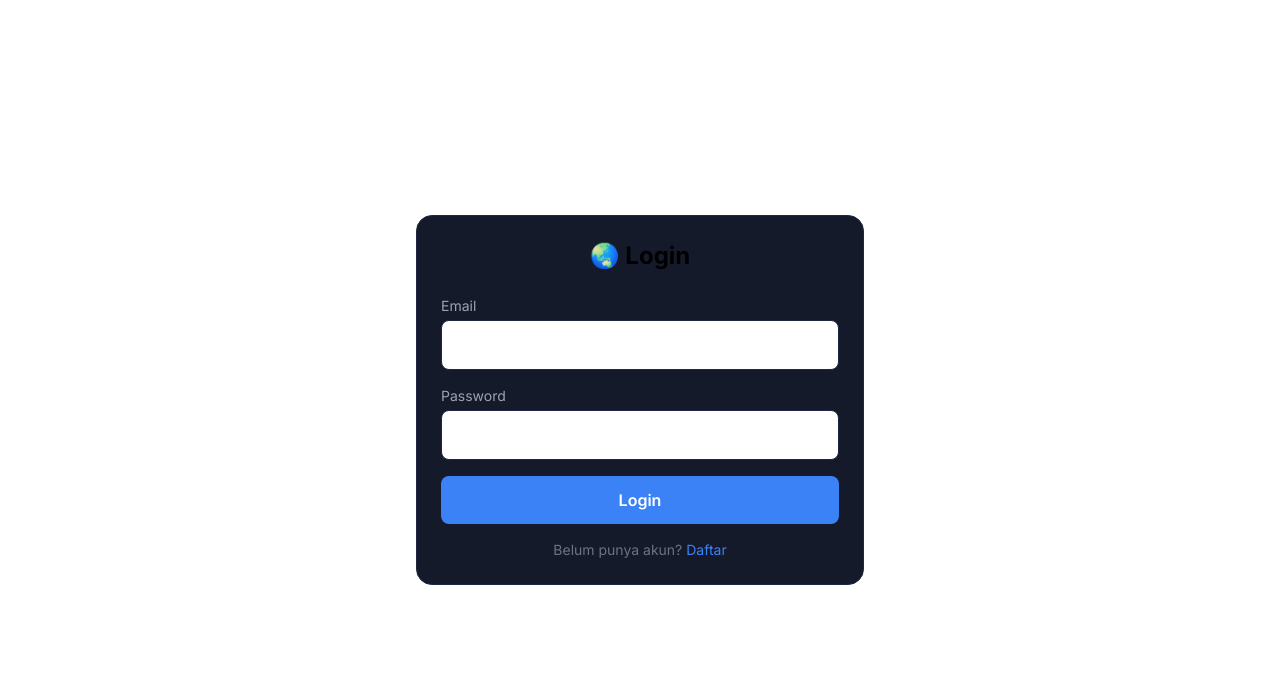
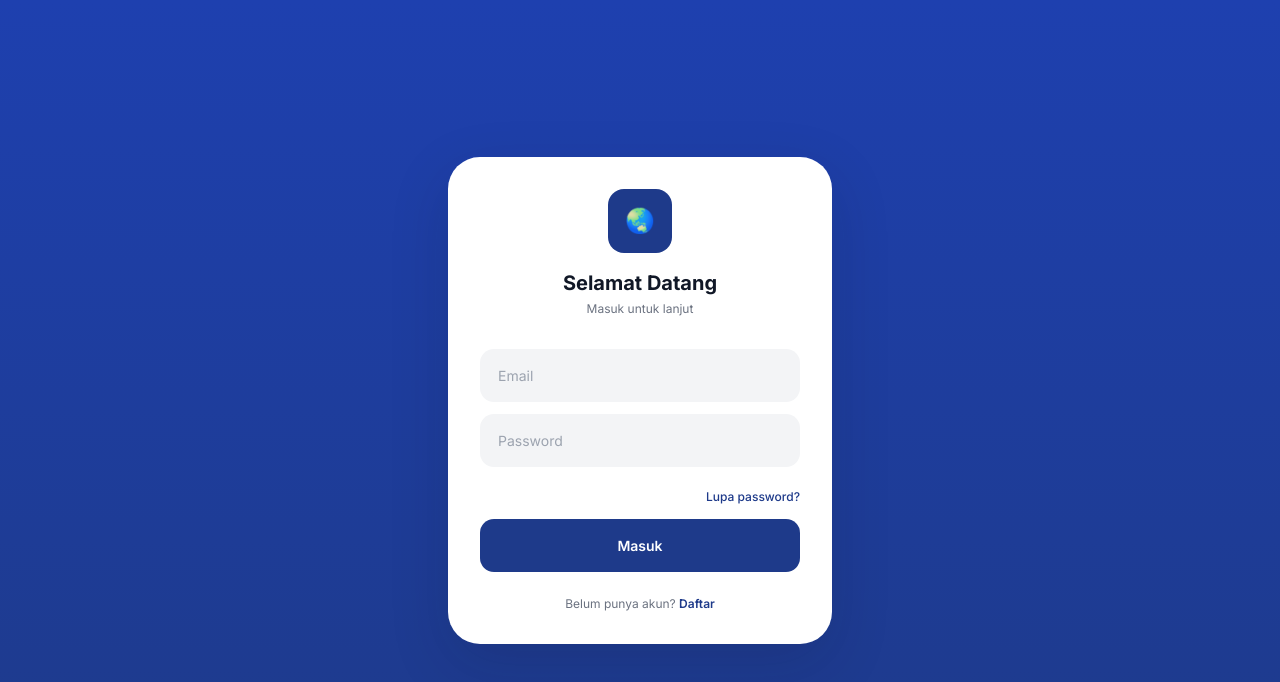
Before and after one commit to kielesgacdri/genshinmarketglobal, a Next.js app: page /login in a window 1280 px wide. Shown: the top 682 px of the page. Built offline with nearby package versions, Linux system fonts and the light colour scheme; no server answers.

Commit message:
Update page.js

```diff
--- a/app/login/page.js
+++ b/app/login/page.js
@@ -27,7 +27,6 @@ export default function LoginPage() {
       return;
     }
 
-    // Cek role user
     const { data: profile } = await supabase
       .from('profiles')
       .select('role')
@@ -42,53 +41,58 @@ export default function LoginPage() {
   };
 
   return (
-    <div className="min-h-screen bg-dark flex items-center justify-center p-4">
-      <div className="w-full max-w-md bg-card rounded-2xl p-6 border border-border">
-        <h1 className="text-2xl font-bold text-center mb-6">
-          🌏 Login
-        </h1>
+    <div className="auth-bg flex items-center justify-center p-6">
+      <div className="auth-card w-full max-w-sm p-8">
+        <div className="text-center mb-8">
+          <div className="w-16 h-16 mx-auto rounded-2xl bg-[#1e3a8a] flex items-center justify-center text-2xl mb-4">
+            🌏
+          </div>
+          <h1 className="text-xl font-bold text-gray-900">Selamat Datang</h1>
+          <p className="text-xs text-gray-500 mt-1">Masuk untuk lanjut</p>
+        </div>
 
         {error && (
-          <div className="bg-danger/20 border border-danger text-danger text-sm p-3 rounded-lg mb-4">
+          <div className="bg-red-50 border border-red-200 text-red-600 text-xs p-3 rounded-xl mb-4">
             {error}
           </div>
         )}
 
-        <form onSubmit={handleLogin} className="space-y-4">
-          <div>
-            <label className="text-sm text-gray-400 mb-1 block">Email</label>
+        <form onSubmit={handleLogin} className="space-y-3">
           <input
             type="email"
+            placeholder="Email"
             value={email}
             onChange={(e) => setEmail(e.target.value)}
-              className="w-full bg-dark border border-border rounded-lg px-4 py-3 text-white focus:border-primary outline-none"
+            className="auth-input"
             required
           />
-          </div>
-
-          <div>
-            <label className="text-sm text-gray-400 mb-1 block">Password</label>
           <input
             type="password"
+            placeholder="Password"
             value={password}
             onChange={(e) => setPassword(e.target.value)}
-              className="w-full bg-dark border border-border rounded-lg px-4 py-3 text-white focus:border-primary outline-none"
+            className="auth-input"
             required
           />
+
+          <div className="text-right pt-1">
+            <Link href="/lupa-password" className="text-xs text-[#1e3a8a] font-medium">
+              Lupa password?
+            </Link>
           </div>
 
           <button
             type="submit"
             disabled={loading}
-            className="w-full bg-primary hover:bg-blue-600 text-white font-semibold py-3 rounded-lg transition disabled:opacity-50"
+            className="auth-btn mt-2"
           >
-            {loading ? 'Loading...' : 'Login'}
+            {loading ? 'Memuat...' : 'Masuk'}
           </button>
         </form>
 
-        <p className="text-center text-sm text-gray-500 mt-4">
+        <p className="text-center text-xs text-gray-500 mt-6">
           Belum punya akun?{' '}
-          <Link href="/register" className="text-primary hover:underline">
+          <Link href="/register" className="text-[#1e3a8a] font-semibold">
             Daftar
           </Link>
         </p>
```
Lines whose indentation alone changed are shown as unchanged.
